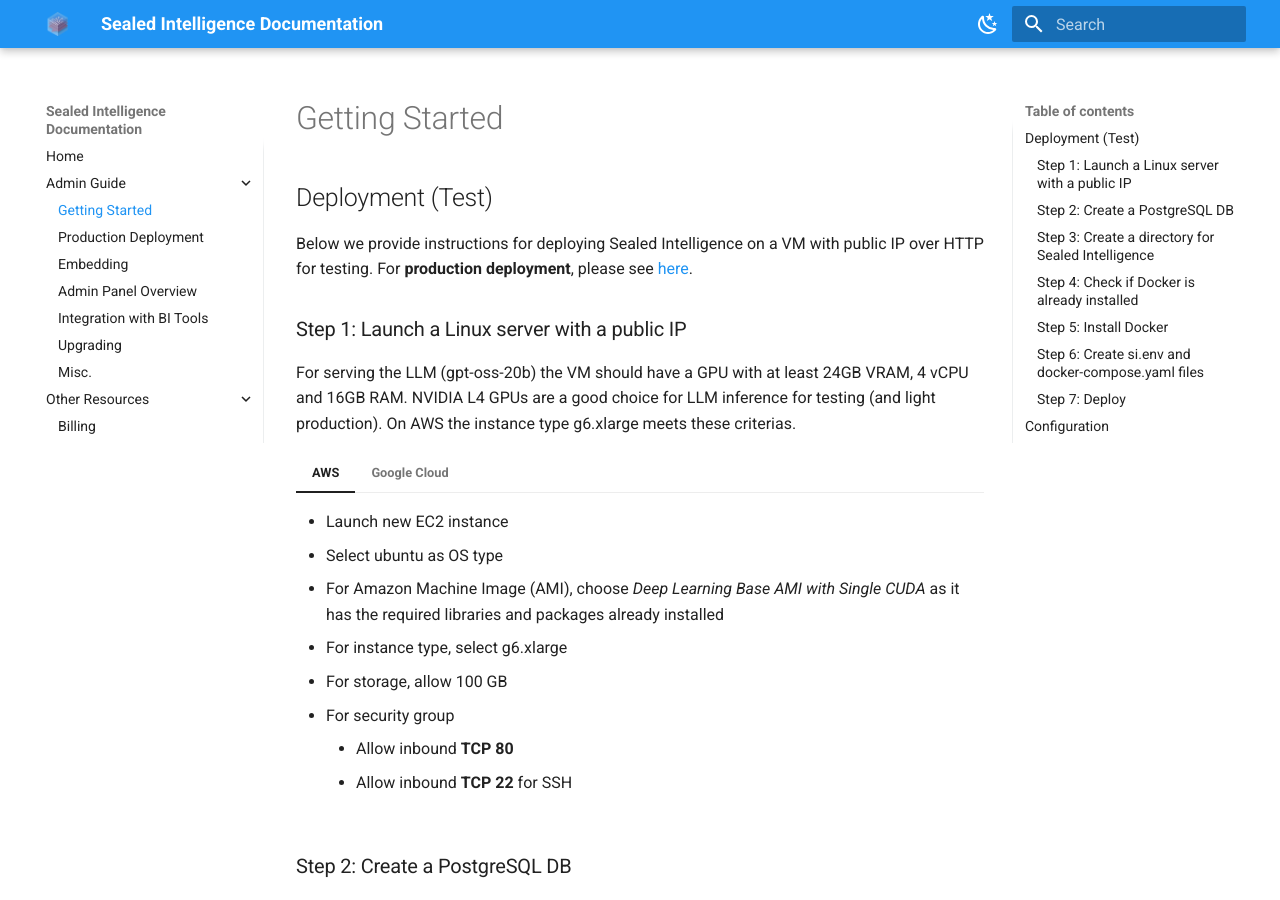
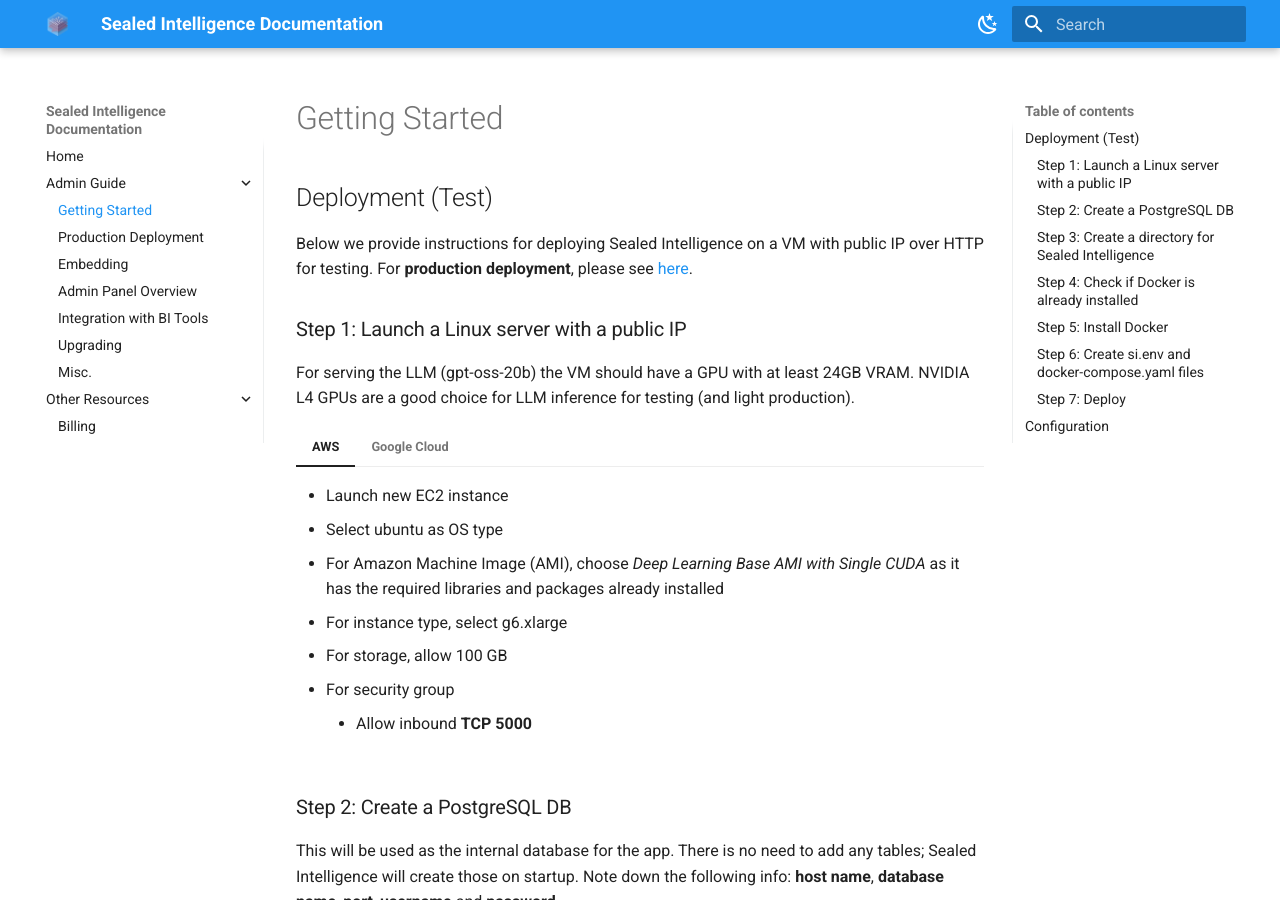
Before and after one commit to Sealed-Intelligence/Sealed-Intelligence, an MkDocs documentation site: the page built from docs/admin_guide/getting_started.md, in a window 1280 px wide and 900 px high. Built offline with MkDocs 1.6.1 and Material for MkDocs 9.7.7, drawn with Linux system fonts in a browser that asks for light colours; some of the changed text lies outside the part shown.

Commit message:
update docs

````diff
--- a/docs/admin_guide/getting_started.md
+++ b/docs/admin_guide/getting_started.md
@@ -44,7 +44,7 @@
 Below we provide instructions for deploying Sealed Intelligence on a VM with public IP over HTTP for testing. For **production deployment**, please see [here](./production_deployment.md).
 
 ### Step 1: Launch a Linux server with a public IP
-For serving the LLM (gpt-oss-20b) the VM should have a GPU with at least 24GB VRAM, 4 vCPU and 16GB RAM. NVIDIA L4 GPUs are a good choice for LLM inference for testing (and light production). On AWS the instance type g6.xlarge meets these criterias.
+For serving the LLM (gpt-oss-20b) the VM should have a GPU with at least 24GB VRAM. NVIDIA L4 GPUs are a good choice for LLM inference for testing (and light production).
 
 === "AWS"
 
@@ -54,8 +54,7 @@
     - For instance type, select g6.xlarge
     - For storage, allow 100 GB
     - For security group
-        - Allow inbound **TCP 80**
-        - Allow inbound **TCP 22** for SSH
+        - Allow inbound **TCP 5000**
 
 === "Google Cloud"
 
@@ -69,8 +68,11 @@
         - Operating system: Deep Learning on Linux
         - Version: Deep Learning VM with CUDA + Pytorch M131
         - Size: 100
-    - "Networking" tab
-        - Allow HTTP traffic
+    - Create
+    - After Creation:
+        - Click on the instance, in Network interface click 'View details' under 'Network details'.
+        - Create VPC firewall rule
+        - Allow inbound **TCP 5000**
 
 ### Step 2: Create a PostgreSQL DB
 This will be used as the internal database for the app. There is no need to add any tables; Sealed Intelligence will create those on startup. Note down the following info: **host name**, **database name**, **port**, **username** and **password**.
@@ -147,6 +149,8 @@
     container_name: sealed-intelligence
     env_file:
       - ./si.env
+    ports:
+      - "5000:5000"
     restart: unless-stopped
 ```
 
@@ -155,7 +159,7 @@
 - Check Status: `docker compose ps -a`
 - If the Sealed Intelligence container status is "Exited", you can use `docker compose logs sealed-intelligence` to see the logs and troubleshoot the issue. After troubleshooting you can restart that container using `docker compose restart sealed-intelligence`
 - Follow the LLM container logs: `docker compose logs -f llm`. Once it shows "Application startup complete", the LLM container is ready.
-- Verify deployment is working by browsing `http://<VM-IP-Address>`
+- Verify deployment is working by browsing `http://<VM-Public-IP>:5000`
 
 
 ## Configuration
````
